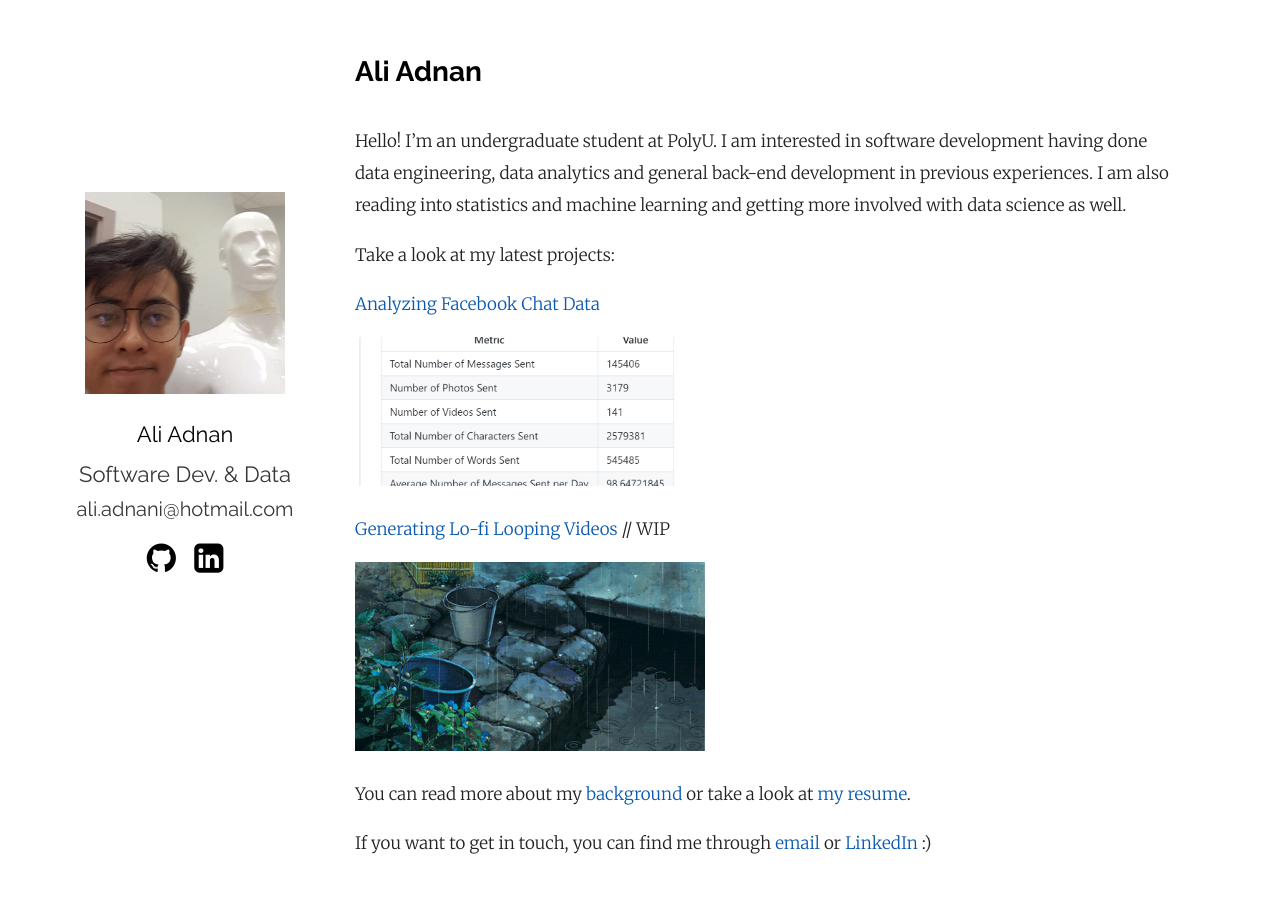
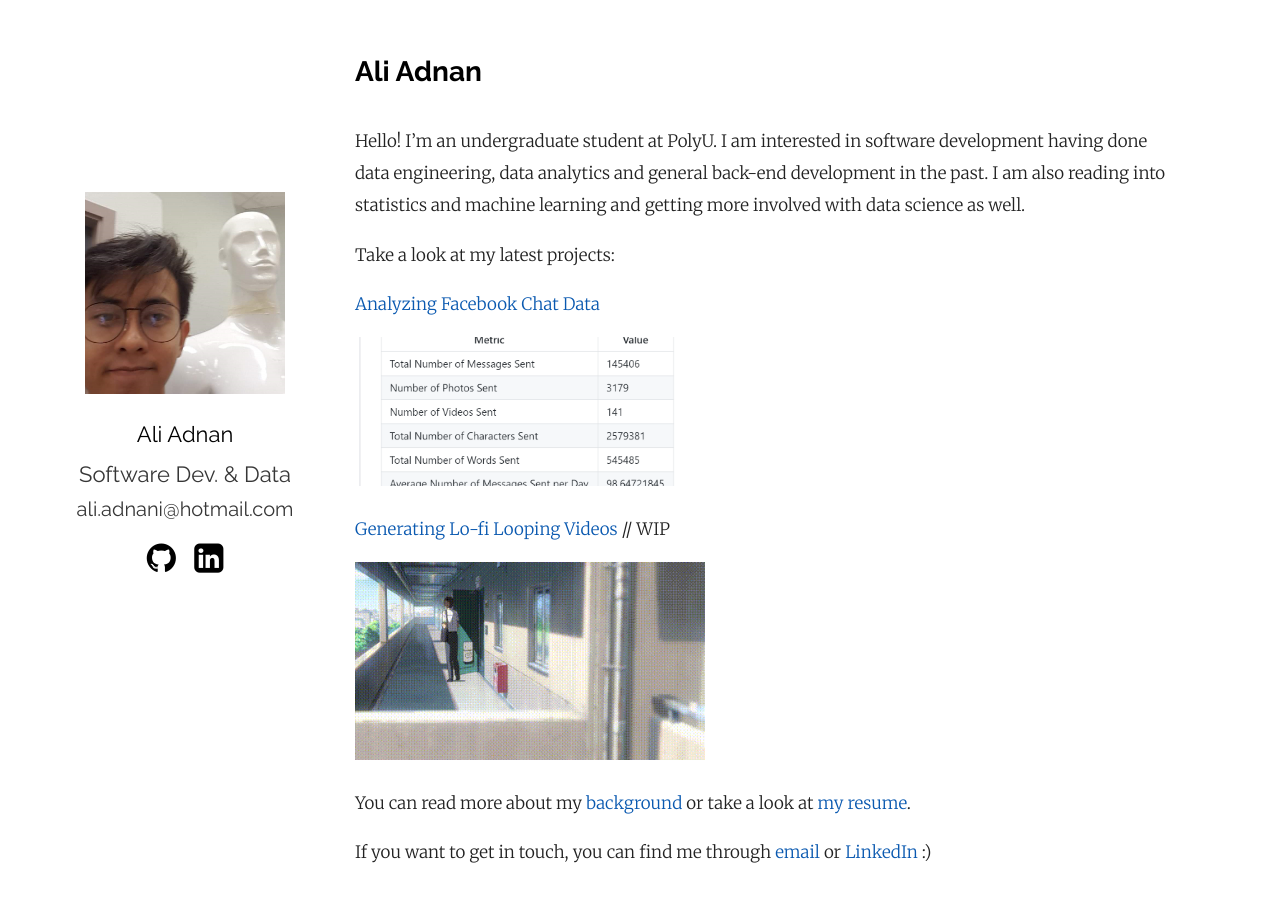
Before and after one commit to aliadnani/aliadnani.github.io, a Jekyll site: the page built from index.md, in a window 1280 px wide and 923 px high. Shown: the top 902 px of the window. Built offline with Jekyll 4.4.1, drawn with Linux system fonts in a browser that asks for light colours.

```diff
--- a/index.md
+++ b/index.md
@@ -3,7 +3,7 @@ layout: post
 title:  "Ali Adnan"
 ---
 
-Hello! I'm an undergraduate student at PolyU. I am interested in software development having done data engineering, data analytics and general back-end development in previous experiences. I am also reading into statistics and machine learning and getting more involved with data science as well.
+Hello! I'm an undergraduate student at PolyU. I am interested in software development having done data engineering, data analytics and general back-end development in the past. I am also reading into statistics and machine learning and getting more involved with data science as well.
 
 Take a look at my latest projects:
 
@@ -16,7 +16,7 @@ Take a look at my latest projects:
 
 <!-- ![Lo-fi Loop](assets\rain_loop.gif) -->
 
-<img src="assets\rain_loop.gif"  width="350">
+<img src="assets\genLoop.gif"  width="350">
 
 You can read more about my [background][bg] or take a look at [my resume][resume].
 
```
Also changed, not shown: other parts of index.md (+1 -1 lines), assets/genLoop.gif (added).
